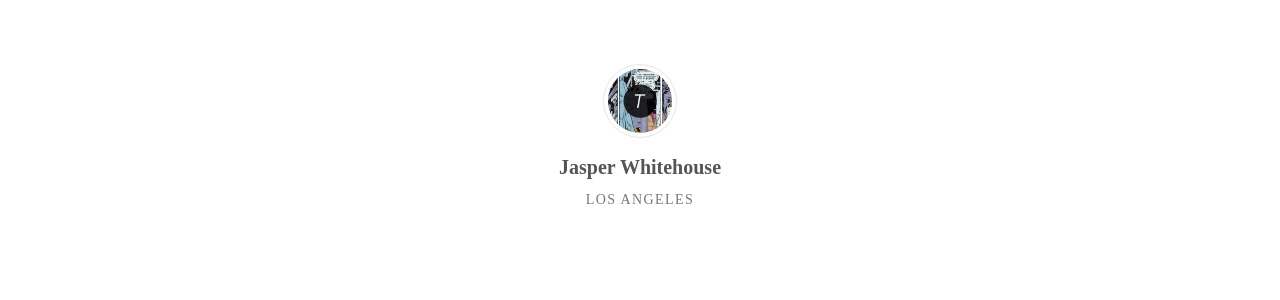
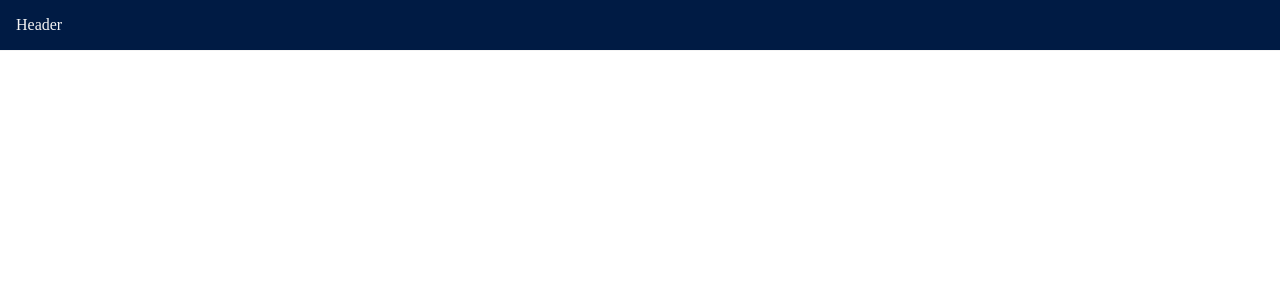
Before and after one commit to tarekgabarin/github_compete, a React (Create React App) app: page / in a window 1280 px wide. Shown: the top 300 px of the page. Built offline with nearby package versions, Linux system fonts and the light colour scheme.

Commit message:
added tachyon to project and started work on navbar

```diff
--- a/src/components/Header/Header.js
+++ b/src/components/Header/Header.js
@@ -1,10 +1,10 @@
 import React from 'react'
 import logo from '../../logo.jpg'
 
-export default () => (
-    <header className='tc pv4 pv5-ns'>
-        <img src={logo} className='br-100 pa1 ba b--black-10 h3 w3' alt='avatar' />
-        <h1 className='f5 f4-ns fw6 mid-gray'>Jasper Whitehouse</h1>
-        <h2 className='f6 gray fw2 ttu tracked'>Los Angeles</h2>
-    </header>
-)
+export default function Header(props) {
+    return (
+        <nav className={'fl w-100 bg-navy near-white h-25 pa3 bb'}>
+            <span>Header</span>
+        </nav>
+    )
+}
```
